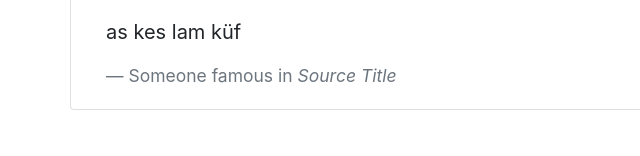
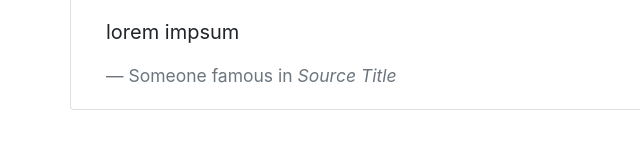
Before and after one commit to Sametdmrzn/bootsstrap-practice, a plain HTML site: page Pratik/index.html in a window 1280 px wide. Shown: the part 581-737 px from the top of the page, 0-640 px from the left. Drawn offline with nearby package versions, Linux system fonts and the light colour scheme.

Commit message:
Update index.html

```diff
--- a/Pratik/index.html
+++ b/Pratik/index.html
@@ -54,7 +54,7 @@
       </div>
       <div class="card-body">
         <blockquote class="blockquote mb-0">
-          <p>as kes lam küf</p>
+          <p> lorem impsum </p>
           <footer class="blockquote-footer">Someone famous in <cite title="Source Title">Source Title</cite></footer>
         </blockquote>
       </div>
```
